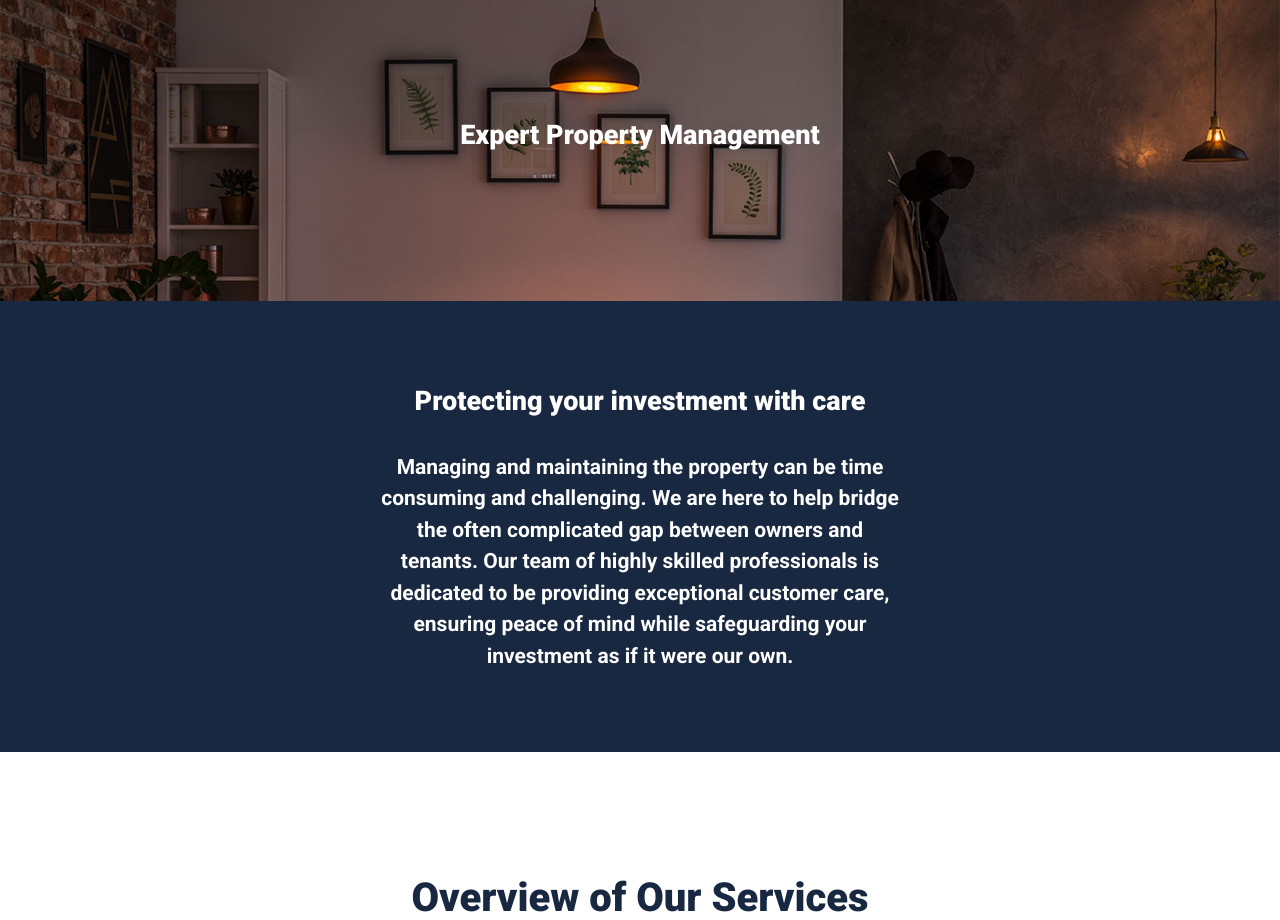
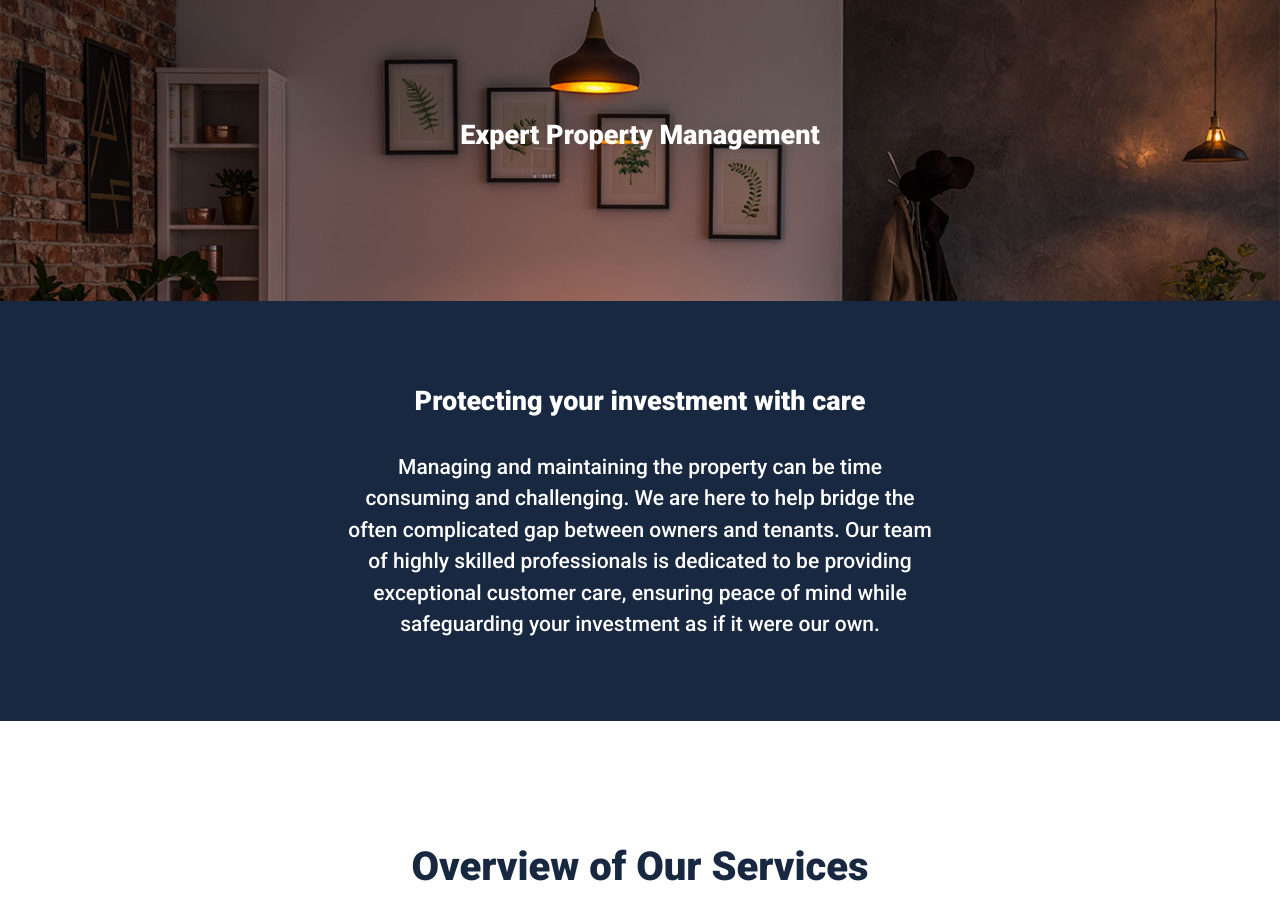
Before and after one commit to thism3d/arek, a PHP site: page /services in a window 1280 px wide. Shown: the part 210-1130 px from the top of the page. Run offline with PHP 8.4, Linux system fonts and the light colour scheme; some web fonts are replaced.

Commit message:
Brochure, Logo and Minor Fixes

```diff
--- a/library/main0.1.2.css
+++ b/library/main0.1.2.css
@@ -2516,12 +2516,12 @@ li {
 .services_intro_another_p {
   color: #ffffff;
   font-size: 21px;
-  font-weight: 700;
+  font-weight: 500;
   line-height: 1.5;
   text-align: center;
   padding: 0 40px;
   margin: 0;
-  max-width: 608px;
+  max-width: 666px;
   margin: 0 auto;
 }
 
```
Also changed, not shown: 1 other file.
